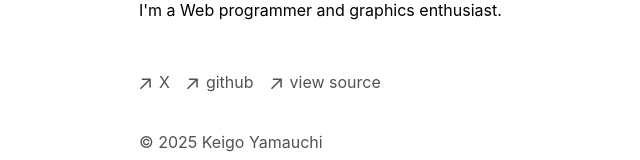
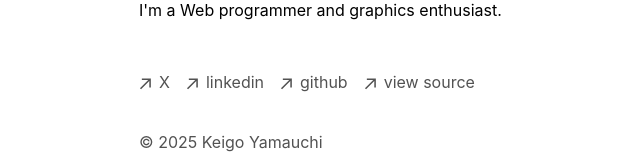
Before and after one commit to kei9o/nextjs-portfolio-blog, a Next.js app: page / in a window 1280 px wide. Shown: the part 202-362 px from the top of the page, without its empty margins (213-853 px from the left). Built offline with nearby package versions, Linux system fonts and the light colour scheme.

Commit message:
add linkedin link on footer

```diff
--- a/app/components/footer.tsx
+++ b/app/components/footer.tsx
@@ -46,6 +46,17 @@
             className="flex items-center transition-all hover:text-neutral-800 dark:hover:text-neutral-100"
             rel="noopener noreferrer"
             target="_blank"
+            href="https://www.linkedin.com/in/keigo-yamauchi-778304273/"
+          >
+            <ArrowIcon />
+            <p className="ml-2 h-7">linkedin</p>
+          </a>
+        </li>
+        <li>
+          <a
+            className="flex items-center transition-all hover:text-neutral-800 dark:hover:text-neutral-100"
+            rel="noopener noreferrer"
+            target="_blank"
             href="https://github.com/kei9o"
           >
             <ArrowIcon />
```
